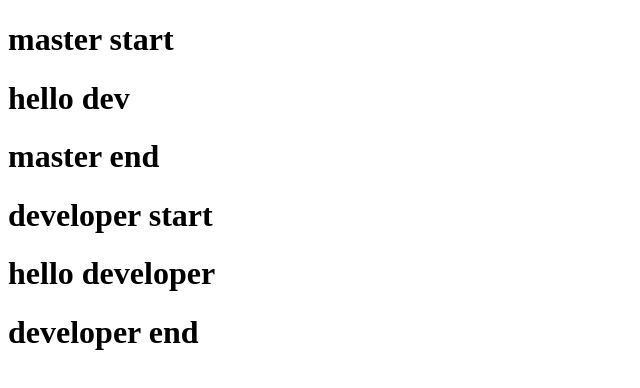
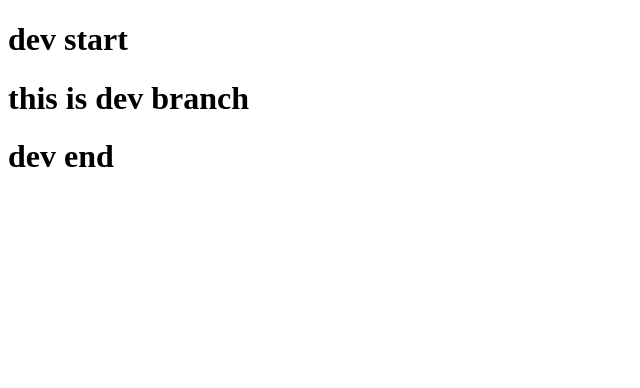
Before and after one commit to chauhan-suraj/git-example, a plain HTML site: page index.html in a window 1280 px wide. Shown: the whole page, without its empty margins (0-640 px from the left). Drawn offline with Linux system fonts and the light colour scheme.

Commit message:
dev changes

```diff
--- a/index.html
+++ b/index.html
@@ -6,11 +6,12 @@
     <title>Document</title>
 </head>
 <body >
-<h1>master start</h1>
-<h1>hello dev</h1>
-<h1>master end</h1>
-<h1>developer start</h1>
-<h1>hello developer</h1>
-<h1>developer end</h1>
+<h1>dev start</h1>
+<h1>this is dev branch</h1>
+<h1>dev end</h1>
+
+
+
+
 </body>
 </html>
```
